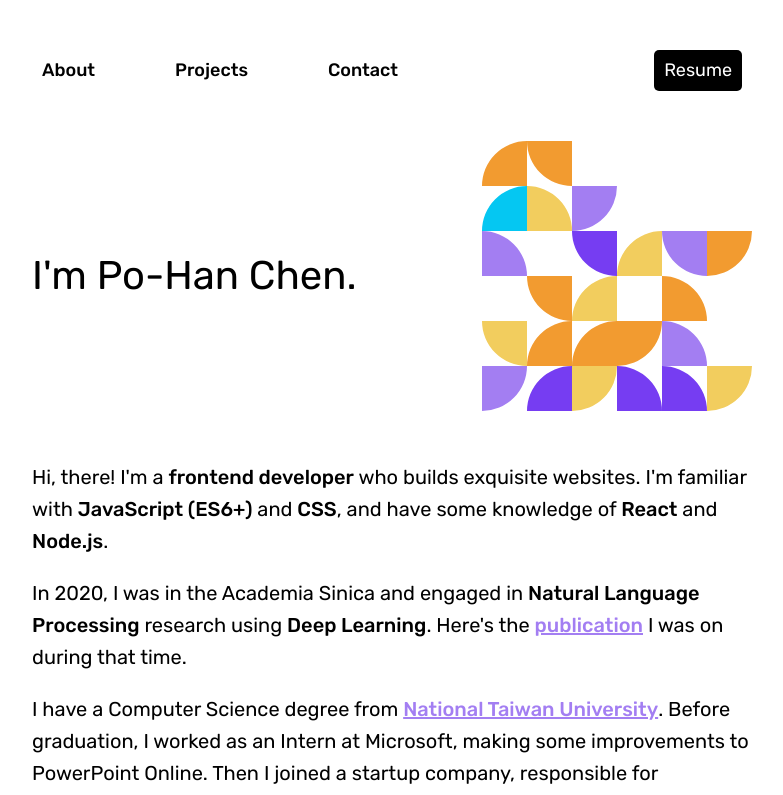
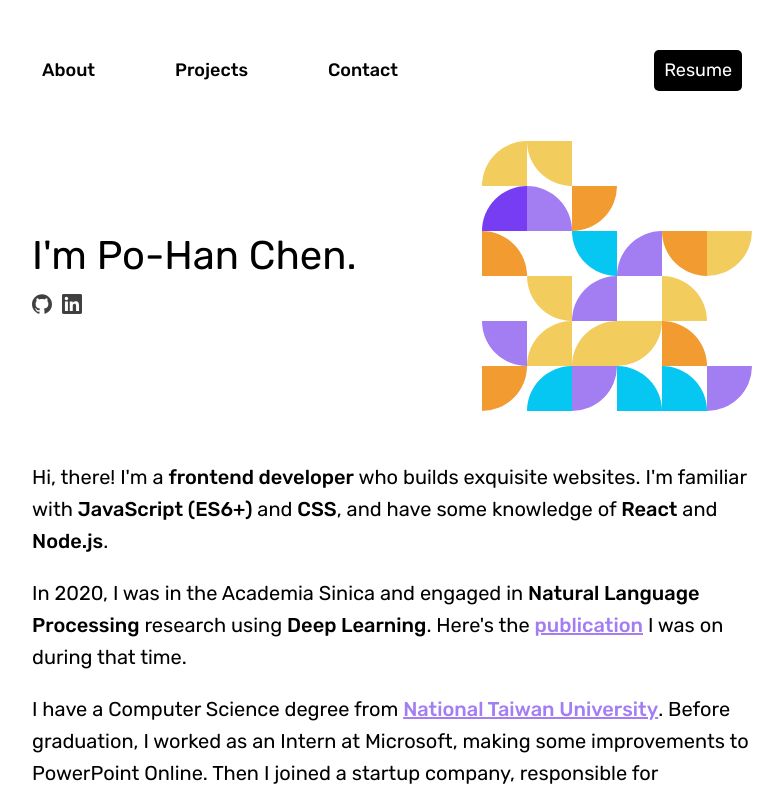
Before and after one commit to dont-hurry/portfolio, a React (Create React App) app: page / in a window 1280 px wide. Shown: the top 795 px of the page, without its empty margins (248-1031 px from the left). Built offline with nearby package versions, Linux system fonts and the light colour scheme.

Commit message:
Extract constants and add icons

```diff
--- a/src/components/Canvas.js
+++ b/src/components/Canvas.js
@@ -1,10 +1,10 @@
 import { useEffect } from "react";
+import { ALL_COLORS as COLORS } from "../constants/colors";
 
 const CANVAS_SIZE = 270;
 const BLOCKS_PER_LINE = 6;
 const START_ANGLE = [0, 0.5, 1.5, 1];
 const END_ANGLE = [0.5, 1, 0, 1.5];
-const COLORS = ["#763DF2", "#A37EF2", "#05C7F2", "#F2CD5E", "#F29B30"];
 
 const drawCanvas = () => {
   const canvas = document.querySelector("canvas");
--- a/src/components/Navigation.module.css
+++ b/src/components/Navigation.module.css
@@ -16,7 +16,7 @@
 }
 
 .leftContainer a {
-  color: #000;
+  color: black;
   font-weight: 500;
 }
 
--- a/src/components/PageLayout.js
+++ b/src/components/PageLayout.js
@@ -1,11 +1,25 @@
 import styles from "./PageLayout.module.css";
+import * as LINKS from "../constants/links";
+import { ReactComponent as GithubIcon } from "../icons/github.svg";
+import { ReactComponent as LinkedInIcon } from "../icons/linkedin.svg";
 import Canvas from "./Canvas";
 
 export default function PageLayout({ title, children }) {
   return (
     <div>
       <div className={styles.header}>
-        <h2 className={styles.heading}>{title}</h2>
+        <div>
+          <h2 className={styles.heading}>{title}</h2>
+          <div className={styles.iconsContainer}>
+            <a href={LINKS.GITHUB} target="_blank" rel="noreferrer">
+              <GithubIcon alt="Link to GitHub" />
+            </a>
+            <a href={LINKS.LINKEDIN} target="_blank" rel="noreferrer">
+              <LinkedInIcon alt="Link to LinkedIn" />
+            </a>
+          </div>
+        </div>
+
         <Canvas />
       </div>
 
--- a/src/components/PageLayout.module.css
+++ b/src/components/PageLayout.module.css
@@ -7,6 +7,22 @@
 .heading {
   font-size: 40px;
   font-weight: 400;
+  margin: 0 0 15px;
+}
+
+.iconsContainer {
+  display: flex;
+  gap: 10px;
+}
+
+.iconsContainer svg {
+  fill: rgba(0, 0, 0, 0.75);
+  height: 20px;
+  width: 20px;
+}
+
+.iconsContainer svg:hover {
+  fill: black;
 }
 
 .main {
@@ -18,13 +34,13 @@
 }
 
 .main a {
-  color: #a37ef2;
+  color: var(--purple-light);
   font-weight: 500;
   transition: 200ms;
 }
 
 .main a:hover {
-  color: #763df2;
+  color: var(--purple);
 }
 
 .main b {
--- /dev/null
+++ b/src/constants/colors.js
@@ -0,0 +1,7 @@
+const BLUE = "#05c7f2";
+const ORANGE = "#f29b30";
+const PURPLE = "#763df2";
+const PURPLE_LIGHT = "#a37ef2";
+const YELLOW = "#f2cd5e";
+
+export const ALL_COLORS = [BLUE, ORANGE, PURPLE, PURPLE_LIGHT, YELLOW];
--- /dev/null
+++ b/src/constants/links.js
@@ -0,0 +1,4 @@
+export const EMAIL = "pohanc649@gmail.com";
+export const GITHUB = "https://github.com/dont-hurry";
+export const LINKEDIN =
+  "https://www.linkedin.com/in/%E6%9F%8F%E7%BF%B0-%E9%99%B3-78a95021a/";
--- a/src/index.css
+++ b/src/index.css
@@ -1,5 +1,13 @@
 @import "../node_modules/modern-normalize/modern-normalize.css";
 @import url("https://fonts.googleapis.com/css2?family=Rubik:wght@400;500&display=swap");
+
+html {
+  --blue: #05c7f2;
+  --orange: #f29b30;
+  --purple: #763df2;
+  --purple-light: #a37ef2;
+  --yellow: #f2cd5e;
+}
 
 body {
   font-family: "Rubik", sans-serif;
@@ -7,5 +15,5 @@ body {
 }
 
 body *::selection {
-  background: #f2cd5e;
+  background: var(--yellow);
 }
```
Also changed, not shown: src/icons/github.svg (added), src/icons/linkedin.svg (added).
